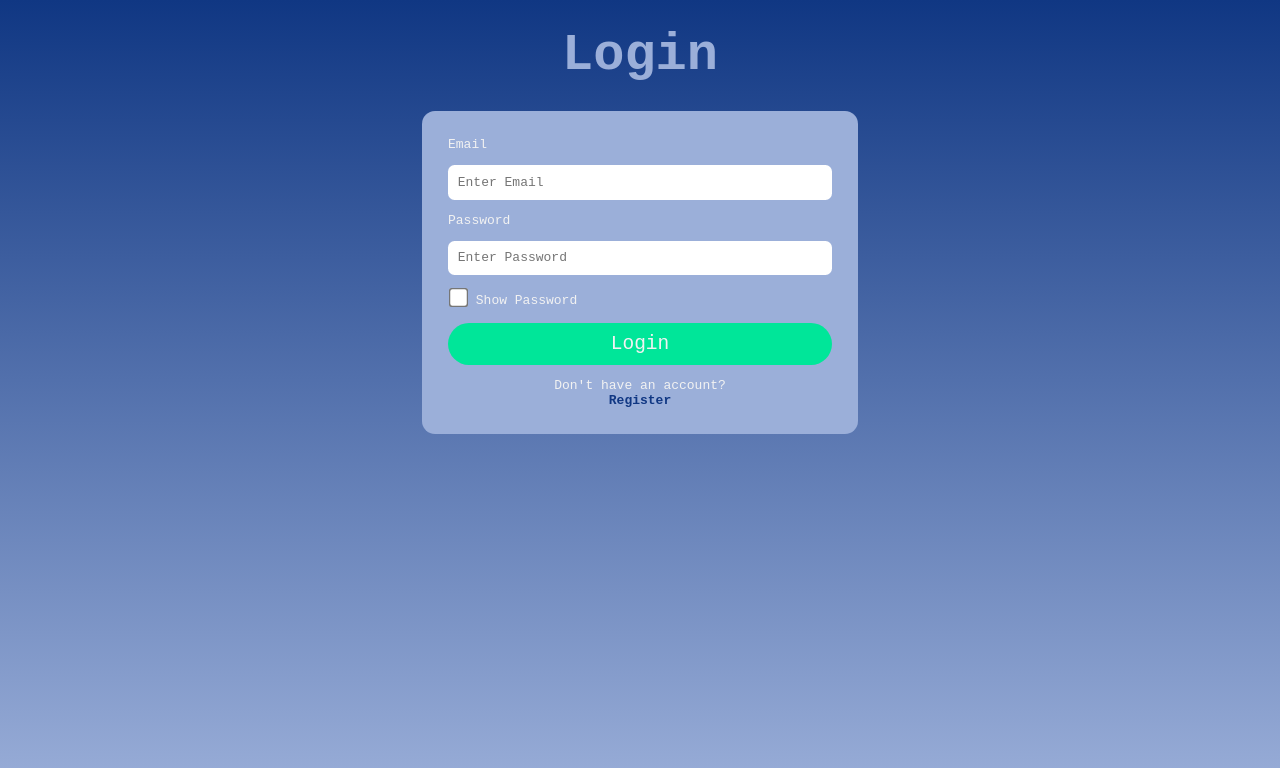
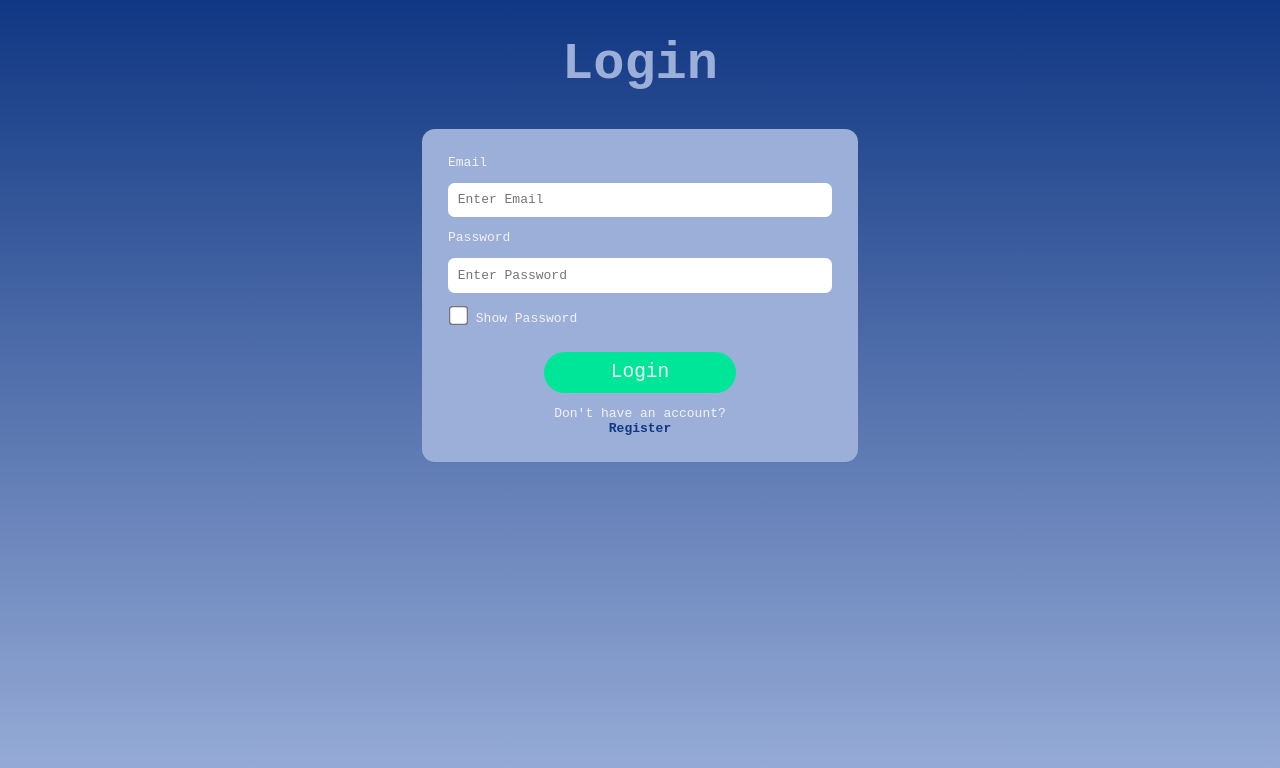
Before and after one commit to alvxck/authentication-system, a React (Create React App) app in the folder client/: page /api/login in a window 1280 px wide. Shown: the top 768 px of the page. Built offline with nearby package versions, Linux system fonts and the light colour scheme.

Commit message:
refactor: update styling and add comments to all components

```diff
--- a/client/src/App.css
+++ b/client/src/App.css
@@ -16,7 +16,7 @@
     height :100%;
     top: 0;
     left: 0;
-    z-index: 1000;
+    z-index: 1;
 }
 
 .error--overlay{
@@ -30,7 +30,7 @@
     height :100%;
     top: 0;
     left: 0;
-    z-index: 1000;
+    z-index: 1;
 }
 
 
--- a/client/src/App.js
+++ b/client/src/App.js
@@ -1,9 +1,5 @@
 import React from 'react'
-import {
-    BrowserRouter,
-    Routes,
-    Route,
-} from 'react-router-dom'
+import { BrowserRouter, Routes, Route, } from 'react-router-dom'
 import Home from './views/Home'
 import Login from './views/Login'
 import Register from './views/Register'
--- a/client/src/components/LoginForm.js
+++ b/client/src/components/LoginForm.js
@@ -8,9 +8,10 @@ function LoginForm() {
     const [email, setEmail] = useState('')
     const [password, setPassword] = useState('')
     const [error, setError] = useState('')
-    const [isDisplayPassword, setIsDisplayPassword] = useState(false)
+    const [showPassword, setShowPassword] = useState(false)
 
 
+    // POST HTTP request to create JWT
     async function loginUser(event) {
         event.preventDefault()
 
@@ -27,25 +28,27 @@ function LoginForm() {
 
         const data = await response.json()
 
-        if(data.status === 'ok') {
+        // Update page based on server response
+
+        if(data.status === 200) {
             localStorage.setItem('token', data.user)
             navigate(`/api/${data.username}`)
         }
 
-        if (data.status === 'error') {
+        if (data.status === 400 || data.status === 404) {
             setError(data.error)
         }
     }
 
+    // Change password visibility
     function togglePassword() {
-        setIsDisplayPassword((isDisplayPassword) => !isDisplayPassword)
+        setShowPassword((prevShowPassword) => !prevShowPassword)
     }
 
     return (
-        <div>
+        <div className={style.contentContainer}>
             <h1 className={style.header}>Login</h1>
-            <div className={style.contentContainer}>
-                <form onSubmit={loginUser}>
+                <form onSubmit={loginUser} className={style.formContainer}>
                     <label className={style.text}>Email</label>
                     <input
                         className={style.input}
@@ -54,36 +57,39 @@ function LoginForm() {
                         onChange={(x) => setEmail(x.target.value)}
                         type='email'
                     />
-                    <br/>
+
                     <label className={style.text}>Password</label>
                     <input
                         className={style.input}
                         placeholder='Enter Password'
                         value={password}
                         onChange={(x) => setPassword(x.target.value)}
-                        type={isDisplayPassword ? 'text': 'password'}
+                        type={showPassword ? 'text': 'password'}
                     />
-                    <br/>
+
+                    <div>
                         <input
                             className={style.checkBox}
                             type='checkbox'
-                        checked={isDisplayPassword}
+                            checked={showPassword}
                             onChange={togglePassword}
                         />
+
                         <label className={style.text}> Show Password</label>
-                    <br/>
+                    </div>
+
                     <label className={style.textError}>{error}</label>
-                    <br/>
+
                     <input
                         className={style.button}
                         type='submit'
                         value='Login'
                     />
+
                     <label className={style.textFooter}>Don't have an account?
-                        <br/><Link className={style.textLink} to='/api/register'>Register</Link>
+                        <Link className={style.textLink} to='/api/register'>Register</Link>
                     </label>
                 </form>
-            </div>
         </div>
     )
 };
--- a/client/src/components/LoginForm.module.css
+++ b/client/src/components/LoginForm.module.css
@@ -6,7 +6,27 @@
 }
 
 .contentContainer {
-    margin: auto;
+    display: flex;
+    align-items: center;
+    justify-content: flex-start;
+    flex-direction: column;
+
+    position: fixed;
+    width: 100vw;
+    height: 100vh;
+    top: 0;
+    left: 0;
+    right: 0;
+    bottom: 0;
+    z-index: 1000;
+}
+
+.formContainer {
+    display: flex;
+    justify-content: center;
+    flex-direction: column;
+    row-gap: 1rem;
+
     width: 30%;
     padding: 2rem;
 
@@ -14,29 +34,12 @@
     background-color: var(--secondary-color);
 }
 
-@media screen and (max-width: 600px) {
-    .contentContainer {
-        margin: auto;
-        width: 70%;
-        padding: 2rem;
-
-        border-radius: 1rem;
-        background-color: var(--secondary-color);
-    }
-
-}
-
 .header {
-    margin: 2rem auto;
-    width: 50%;
-    text-align: center;
-
     color: var(--secondary-color);
     font-size: 4rem;
 }
 
 .input {
-    margin: 1rem 0;
     width: 100%;
     padding: .75rem;
     font-size: 1rem;
@@ -59,8 +62,9 @@
 }
 
 .button {
+    align-self: center;
     padding: .75rem;
-    width: 100%;
+    width: 50%;
 
     border-radius: 2rem;
     border-style: none;
@@ -78,19 +82,18 @@
 }
 
 .textError {
-    display: block;
+    align-self: center;
     text-align: center;
     color: #e60000;
 }
 
 .textFooter {
-    display: block;
     text-align: center;
-    margin: 1rem 1rem 0 1rem;
     color: var(--tertiary-color);
 }
 
 .textLink {
+    display: block;
     font-weight: bold;
     text-decoration: none;
     color: var(--primary-color);
--- a/client/src/components/Navbar.js
+++ b/client/src/components/Navbar.js
@@ -10,7 +10,7 @@ function Navbar(props) {
     const navigate = useNavigate();
 
     function logout() {
-        alert('logout succesful.')
+        alert('Logout was succesful.')
         localStorage.removeItem('token');
         navigate('/api/login');
     }
--- a/client/src/components/RegistrationForm.js
+++ b/client/src/components/RegistrationForm.js
@@ -8,9 +8,11 @@ function RegistrationForm() {
     const [name, setName] = useState('')
     const [email, setEmail] = useState('')
     const [password, setPassword] = useState('')
-    const [error, setError] = useState('\u00A0')
-    const [isDisplayPassword, setIsDisplayPassword] = useState(false)
+    const [error, setError] = useState('')
+    const [showPassword, setShowPassword] = useState(false)
 
+
+    // POST HTTP request to create user account
     async function registerUser(event) {
         event.preventDefault()
 
@@ -28,24 +30,27 @@ function RegistrationForm() {
 
         const data = await response.json()
 
-        if (data.status === 'ok') {
+        // Update page based on server response
+
+        if (data.status === 201) {
             navigate('/api/login')
         }
 
-        if (data.status === 'error') {
+        if (data.status === 409) {
+            console.log(data.status)
             setError(data.error)
         }
     }
 
+    // Change password visibility
     function togglePassword() {
-        setIsDisplayPassword((isDisplayPassword) => !isDisplayPassword)
+        setShowPassword((prevShowPassword) => !prevShowPassword)
     }
 
     return (
-        <div>
+        <div className={style.contentContainer}>
             <h1 className={style.header}>Sign Up</h1>
-            <div className={style.contentContainer}>
-                <form onSubmit={registerUser}>
+            <form onSubmit={registerUser} className={style.formContainer}>
                 <label className={style.text}>Name</label>
                 <input
                     className={style.input}
@@ -54,7 +59,7 @@ function RegistrationForm() {
                     onChange={(x) => setName(x.target.value)}
                     type='text'
                 />
-                    <br/>
+
                 <label className={style.text}>Email</label>
                 <input
                     className={style.input}
@@ -63,36 +68,36 @@ function RegistrationForm() {
                     onChange={(x) => setEmail(x.target.value)}
                     type='email'
                 />
-                    <br/>
+
                 <label className={style.text}>Password</label>
                 <input
                     className={style.input}
                     placeholder='Enter Password'
                     value={password}
                     onChange={(x) => setPassword(x.target.value)}
-                        type={isDisplayPassword ? 'text': 'password'}
+                    type={showPassword ? 'text': 'password'}
                 />
-                    <br/>
+
+                <div>
                     <input
                         className={style.checkBox}
                         type='checkbox'
-                        checked={isDisplayPassword}
+                        checked={showPassword}
                         onChange={togglePassword}
                     />
                     <label className={style.text}> Show Password</label>
-                    <br/>
+                </div>
+
                 <label className={style.textError}>{error}</label>
-                    <br/>
                 <input
                     className={style.button}
                     type='submit'
                     value='Register'
                 />
                 <label className={style.textFooter}>Already have an account?
-                        <br/><Link className={style.textLink} to='/api/login'>Login</Link>
+                    <Link className={style.textLink} to='/api/login'>Login</Link>
                 </label>
             </form>
-            </div>
         </div>
     )
 };
--- a/client/src/components/RegistrationForm.module.css
+++ b/client/src/components/RegistrationForm.module.css
@@ -6,7 +6,27 @@
 }
 
 .contentContainer {
-    margin: auto;
+    display: flex;
+    align-items: center;
+    justify-content: flex-start;
+    flex-direction: column;
+
+    position: fixed;
+    width: 100vw;
+    height: 100vh;
+    top: 0;
+    left: 0;
+    right: 0;
+    bottom: 0;
+    z-index: 1000;
+}
+
+.formContainer {
+    display: flex;
+    justify-content: center;
+    flex-direction: column;
+    row-gap: 1rem;
+
     width: 30%;
     padding: 2rem;
 
@@ -14,29 +34,12 @@
     background-color: var(--secondary-color);
 }
 
-@media screen and (max-width: 600px) {
-    .contentContainer {
-        margin: auto;
-        width: 70%;
-        padding: 2rem;
-
-        border-radius: 1rem;
-        background-color: var(--secondary-color);
-    }
-
-}
-
 .header {
-    margin: 2rem auto;
-    width: 50%;
-    text-align: center;
-
     color: var(--secondary-color);
     font-size: 4rem;
 }
 
 .input {
-    margin: 1rem 0;
     width: 100%;
     padding: .75rem;
     font-size: 1rem;
@@ -59,8 +62,9 @@
 }
 
 .button {
+    align-self: center;
     padding: .75rem;
-    width: 100%;
+    width: 50%;
 
     border-radius: 2rem;
     border-style: none;
@@ -78,19 +82,18 @@
 }
 
 .textError {
-    display: block;
+    align-self: center;
     text-align: center;
     color: #e60000;
 }
 
 .textFooter {
-    display: block;
     text-align: center;
-    margin: 1rem 1rem 0 1rem;
     color: var(--tertiary-color);
 }
 
 .textLink {
+    display: block;
     font-weight: bold;
     text-decoration: none;
     color: var(--primary-color);
--- a/client/src/components/Settings.js
+++ b/client/src/components/Settings.js
@@ -5,14 +5,12 @@ import settingsIcon from '../images/settings-icon.png'
 import closeIcon from '../images/close-icon.png'
 
 
-
 function Settings(props) {
     const id = useParams();
     const navigate = useNavigate()
     const [name, setName] = useState('')
-    const [status, setStatus] = useState('')
 
-
+    // PUT HTTP request to update username associated with account
     async function updateName(event) {
         event.preventDefault()
 
@@ -29,16 +27,27 @@ function Settings(props) {
 
         const data = await req.json()
 
-        if (data.status === 'ok') {
+
+        // Update page based on server response
+
+        if (data.status === 201) {
             window.location.reload()
             setName('')
-        } else {
+        }
+
+        if (data.status === 401) {
             localStorage.removeItem('token')
-            setStatus(data.error)
+            alert(data.error)
             navigate('/api/register')
+        }
+
+        if (data.status === 500) {
+            alert('Something went wrong. Please try again.');
+            window.location.reload();
         }
     }
 
+    // DELETE HTTP request to delete user account
     async function deleteAccount(event) {
         event.preventDefault()
 
@@ -52,14 +61,23 @@ function Settings(props) {
 
         const data = await req.json()
 
-        if (data.status === 'ok') {
+        // Update page based on server response
+
+        if (data.status === 200) {
             localStorage.removeItem('token')
             alert(data.message)
             navigate('/api/register')
-        } else {
+        }
+
+        if (data.status === 401) {
             localStorage.removeItem('token')
             alert(data.error)
             navigate('/api/register')
+        }
+
+        if (data.status === 500) {
+            alert('Something went wrong. Please try again.');
+            window.location.reload();
         }
     }
 
@@ -90,8 +108,6 @@ function Settings(props) {
                     placeholder='Enter New Name'
                 />
 
-                <label className={style.textError}>{status}</label>
-
                 <div className={style.submitContainer}>
                     <input
                         className={style.deleteButton}
--- a/client/src/views/Home.js
+++ b/client/src/views/Home.js
@@ -23,9 +23,11 @@ function Home() {
 
             const data = await req.json()
 
-            if (data.status === 'ok') {
-                setName(data.name)
-            } else {
+            if (data.status === 200) {
+                setName(data.username)
+            }
+
+            if (data.status === 401 || data.status === 404) {
                 localStorage.removeItem('token')
                 alert(data.error)
                 navigate('/api/register')
@@ -34,6 +36,8 @@ function Home() {
 
     }, [id, navigate])
 
+
+    // Toggle settings modal
     function toggleSettings() {
         setIsOpen((prevOpen) => !prevOpen)
     };
```
Lines whose indentation alone changed are shown as unchanged.
